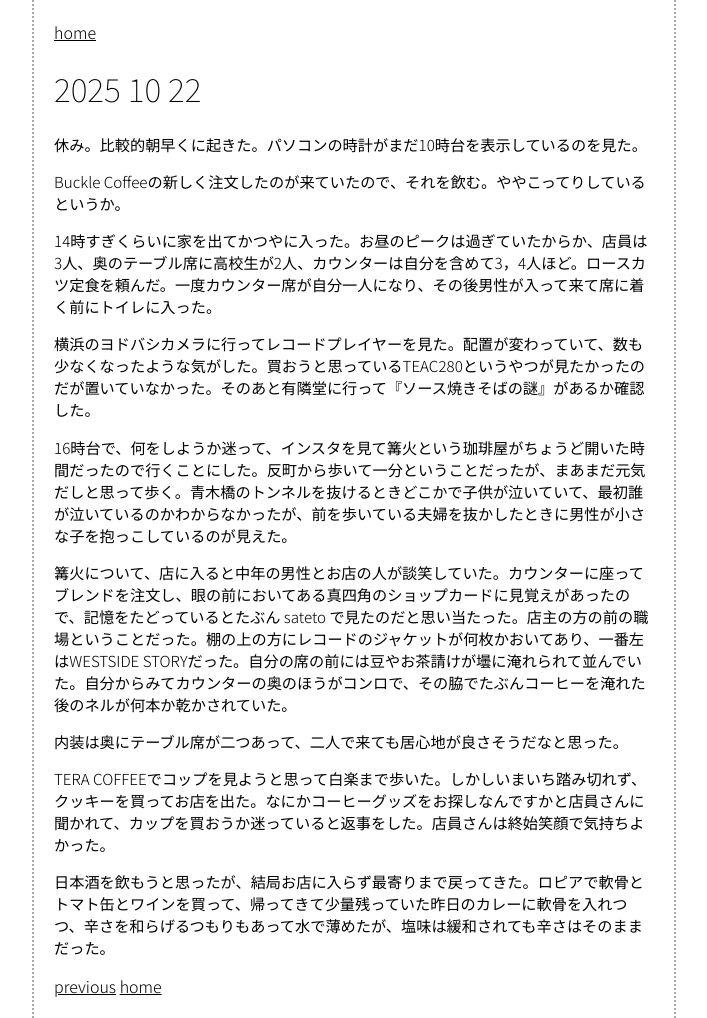
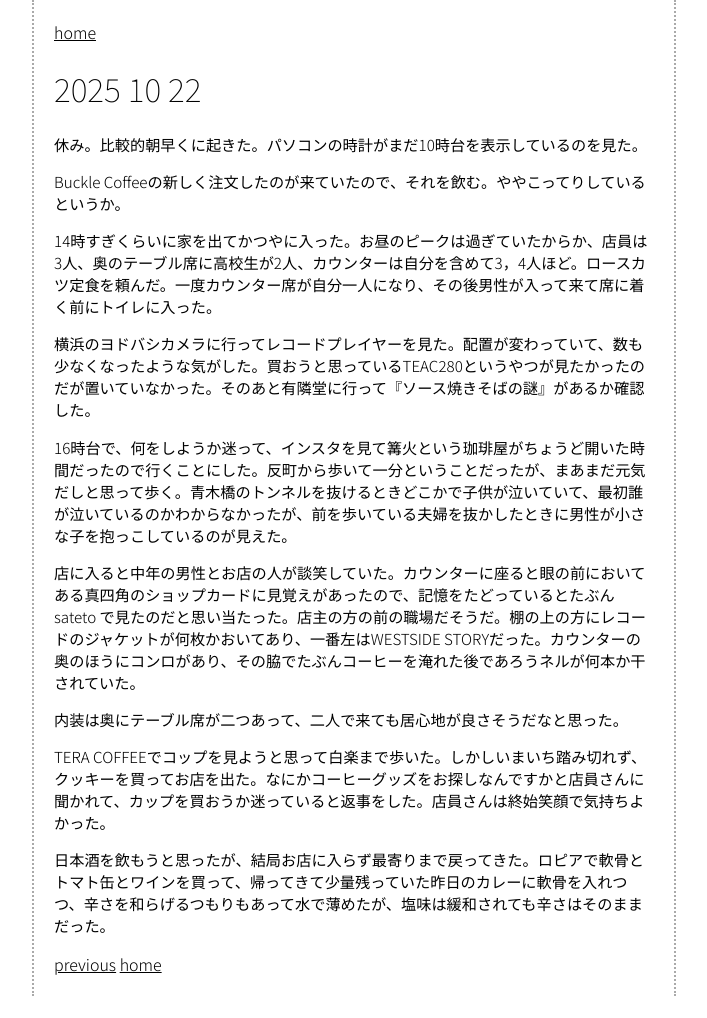
Before and after one commit to mkataoka73/mkataoka73.github.io, a Jekyll site: the page built from _posts/2025-10-22-2025-10-22.md, in a window 1280 px wide. Shown: the whole page, without its empty margins (286-993 px from the left). Built offline with Jekyll 4.4.1, drawn with Linux system fonts in a browser that asks for light colours; after the commit the page ends 996 px from its top, so only the background shows below that.

Commit message:
Change text

```diff
--- a/_posts/2025-10-22-2025-10-22.md
+++ b/_posts/2025-10-22-2025-10-22.md
@@ -12,7 +12,7 @@ Buckle Coffeeの新しく注文したのが来ていたので、それを飲む
 
 16時台で、何をしようか迷って、インスタを見て篝火という珈琲屋がちょうど開いた時間だったので行くことにした。反町から歩いて一分ということだったが、まあまだ元気だしと思って歩く。青木橋のトンネルを抜けるときどこかで子供が泣いていて、最初誰が泣いているのかわからなかったが、前を歩いている夫婦を抜かしたときに男性が小さな子を抱っこしているのが見えた。
 
-篝火について、店に入ると中年の男性とお店の人が談笑していた。カウンターに座ってブレンドを注文し、眼の前においてある真四角のショップカードに見覚えがあったので、記憶をたどっているとたぶん sateto で見たのだと思い当たった。店主の方の前の職場ということだった。棚の上の方にレコードのジャケットが何枚かおいてあり、一番左はWESTSIDE STORYだった。自分の席の前には豆やお茶請けが壜に淹れられて並んでいた。自分からみてカウンターの奥のほうがコンロで、その脇でたぶんコーヒーを淹れた後のネルが何本か乾かされていた。
+店に入ると中年の男性とお店の人が談笑していた。カウンターに座ると眼の前においてある真四角のショップカードに見覚えがあったので、記憶をたどっているとたぶん sateto で見たのだと思い当たった。店主の方の前の職場だそうだ。棚の上の方にレコードのジャケットが何枚かおいてあり、一番左はWESTSIDE STORYだった。カウンターの奥のほうにコンロがあり、その脇でたぶんコーヒーを淹れた後であろうネルが何本か干されていた。
 
 内装は奥にテーブル席が二つあって、二人で来ても居心地が良さそうだなと思った。
 
```
